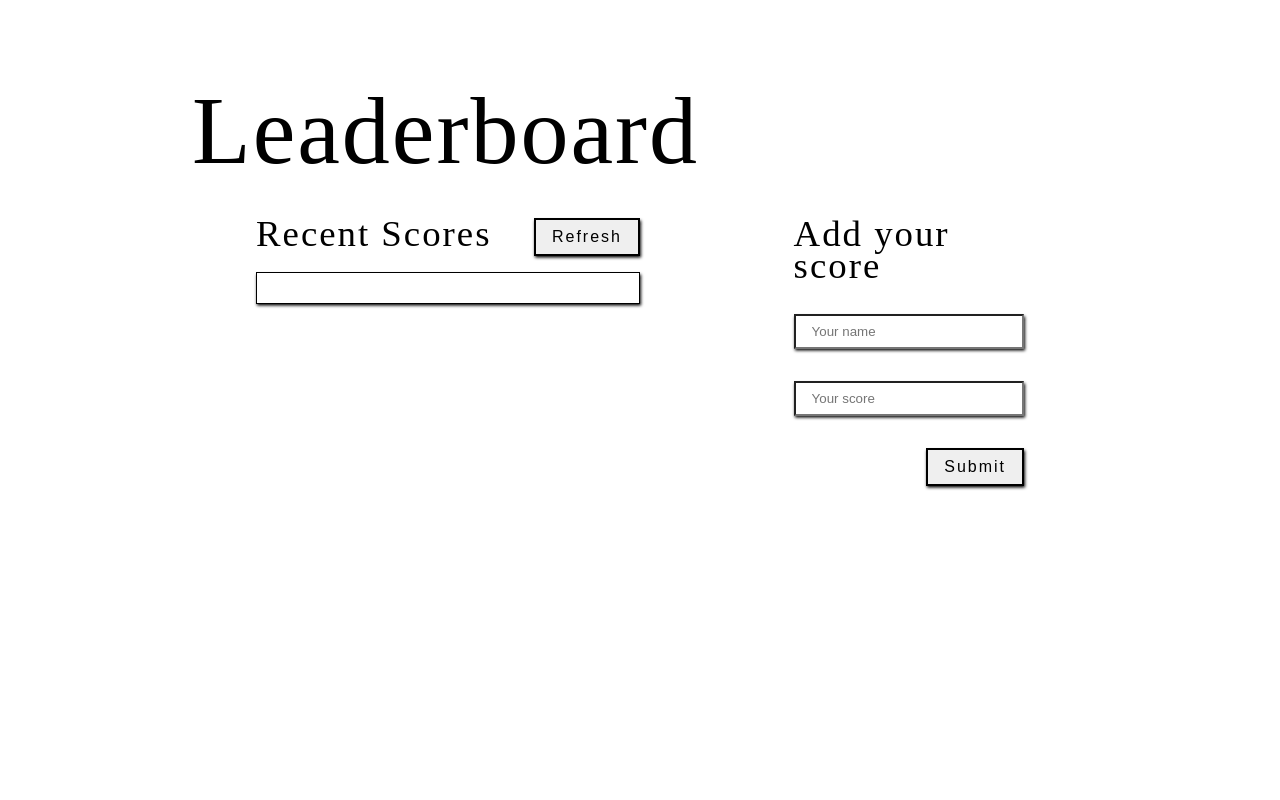
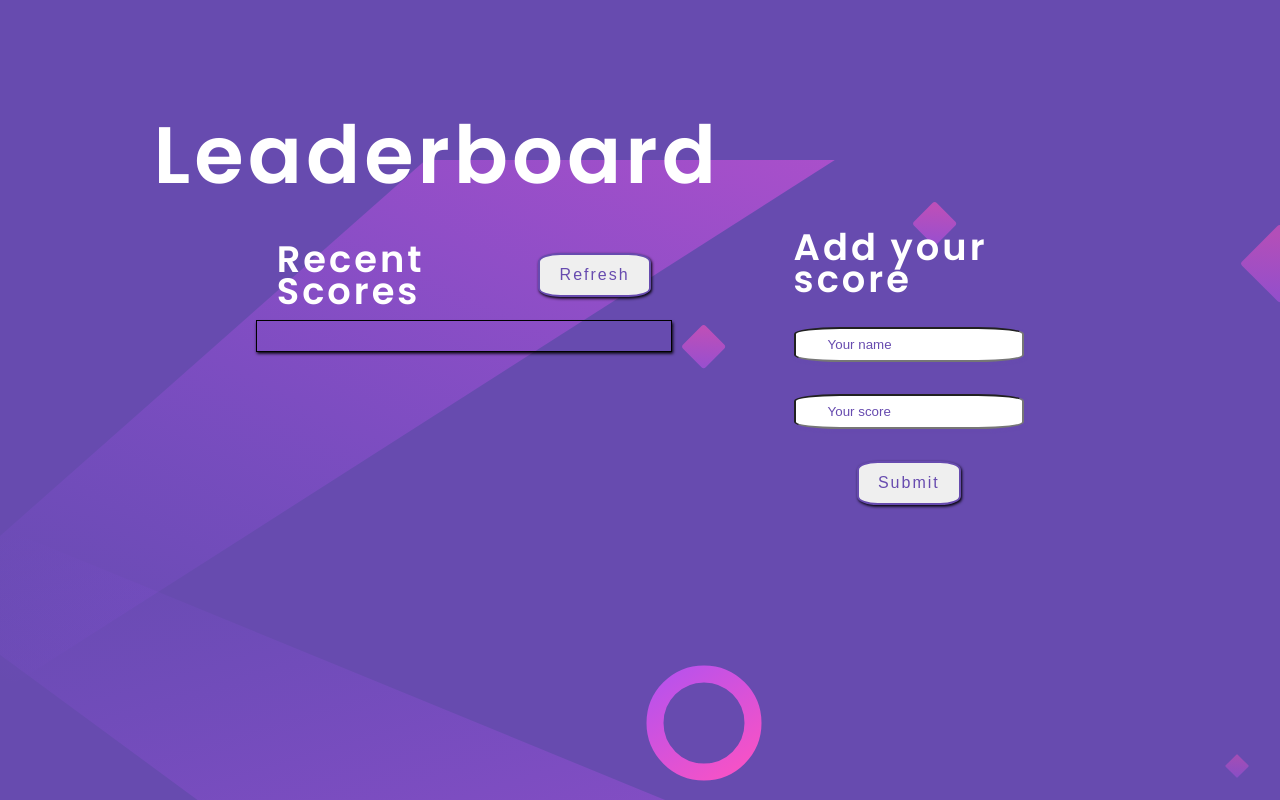
Before and after one commit to arabiu033/leaderboard, a website built with webpack: page src/index.html in a window 1280 px wide. Built offline with nearby package versions, Linux system fonts and the light colour scheme; no server answers.

Commit message:
Add some more Styling

```diff
--- a/src/index.js
+++ b/src/index.js
@@ -8,3 +8,5 @@ submitBtn.addEventListener('click', (e) => addScore(e, gameUrl));
 
 const reset = document.getElementById('reset-btn');
 reset.addEventListener('click', () => resetBtn(gameUrl));
+
+resetBtn(gameUrl);
--- a/src/modules/game.js
+++ b/src/modules/game.js
@@ -1,15 +1,16 @@
 const baseUrl = 'https://us-central1-js-capstone-backend.cloudfunctions.net/api/games/';
-const response = await fetch(baseUrl, {
-  method: 'POST',
-  headers: {
-    'Content-Type': 'application/json',
-  },
-  body: JSON.stringify({
-    name: 'unpocoloco',
-  }),
-});
+// const response = await fetch(baseUrl, {
+//   method: 'POST',
+//   headers: {
+//     'Content-Type': 'application/json',
+//   },
+//   body: JSON.stringify({
+//     name: 'unpocoloco',
+//   }),
+// });
 
-const endpoint = await response.json();
-const gameUrl = baseUrl.concat(endpoint.result.split(' ')[3], '/scores/');
+// const endpoint = await response.json();
+// alert(endpoint.result);
+const gameUrl = baseUrl.concat('NXVaV2jg5gShsu30JPu3', '/scores/');
 
 export default gameUrl;
--- a/src/modules/resteBtn.js
+++ b/src/modules/resteBtn.js
@@ -5,13 +5,10 @@ let scores;
 const resetBtn = async (gameUrl) => {
   results = await fetch(gameUrl);
   scores = await results.json();
-  list.innerHTML = '';
+  list.innerHTML = '<li><span>Names</span><em>Scores</em></li>';
   scores.result.forEach((e) => {
-    const li = document.createElement('li');
-    li.append(document.createElement('span')
-      .textContent = e.user.concat(': '),
-    document.createElement('em').textContent = e.score);
-    list.appendChild(li);
+    list.innerHTML += `<li><span>${e.user}
+      </span><em>${e.score}</em></li>`;
   });
 };
 
--- a/src/style.css
+++ b/src/style.css
@@ -1,3 +1,5 @@
+@import url('https://fonts.googleapis.com/css2?family=Open+Sans&family=Poppins:wght@400;600&display=swap');
+
 /* resets to make elements easy to style */
 * {
   padding: 0;
@@ -13,8 +15,14 @@ body {
   flex-direction: column;
   align-items: center;
   justify-content: center;
-  min-height: 70vh;
-  gap: 2rem;
+  min-height: 75vh;
+  gap: 1rem;
+  font-family: 'Poppins', sans-serif;;
+  background-image: url('./images/bg-desktop.svg');
+  background-repeat: no-repeat;
+  background-position: left -80%;
+  background-color: hsl(257, 40%, 49%);
+  color: white;
 }
 
 main {
@@ -27,7 +35,6 @@ main {
 section {
   display: flex;
   flex-direction: column;
-  gap: 1rem;
 }
 
 main section {
@@ -37,6 +44,9 @@ main section {
 section div {
   display: flex;
   justify-content: space-between;
+  padding: 3% 5%;
+  border-top-left-radius: 12px;
+  border-top-right-radius: 12px;
 }
 
 ul {
@@ -44,12 +54,16 @@ ul {
   border: 1px solid #000;
   box-shadow: 1px 1.5px 3px #000;
   min-height: 2rem;
+  overflow: auto;
+  max-height: 50vh;
 }
 
 ul li {
-  padding: 0.5rem;
+  display: flex;
+  justify-content:space-evenly;
+  padding: 0.8rem 1rem;
   font-size: 1rem;
-  letter-spacing: 2px;
+  letter-spacing: 3px;
   box-shadow: 1px 1.5px 3px #000;
 }
 
@@ -62,26 +76,36 @@ form {
   flex-direction: column;
   gap: 2rem;
   width: 30%;
+  align-self: center;
 }
 
 form input {
   position: relative;
   padding: 0.5rem 1rem;
-  box-shadow: 1px 1.5px 3px #000;
+  box-shadow: 1px 1.5px 3px hsl(257, 40%, 49%);
+  border-radius: 20%;
 }
 
 input:focus {
-  box-shadow: 1px 2.5px 3px #000;
+  box-shadow: 1px 2.5px 3px hsl(257, 40%, 49%);
+}
+
+input::placeholder {
+  color: hsl(257, 40%, 49%);
+  padding-left: 1rem;
 }
 
 button {
   width: max-content;
   align-self: flex-end;
-  padding: 0.5rem 1rem;
+  padding: 0.7rem 1.2rem;
   font-size: 1rem;
   letter-spacing: 2px;
   box-shadow: 1px 1.5px 3px #000;
-  border: 2px solid #000;
+  border: 2px solid hsl(257, 40%, 49%);
+  border-radius: 20%;
+  align-self: center;
+  color: hsl(257, 40%, 49%);
 }
 
 button:active {
@@ -94,24 +118,31 @@ button:active {
 
 header {
   align-self: flex-start;
-  margin-left: 15vw;
+  margin-left: 12vw;
 }
 
 header h1 {
-  font-size: 6rem;
-  font-weight: 500;
-  letter-spacing: 2px;
+  font-size: 5rem;
+  font-weight: 600;
+  letter-spacing: 4px;
+  color: #fff;
 }
 
 .recent,
 .add-score {
   font-size: 2.3rem;
-  font-weight: 500;
+  font-weight: 600;
   line-height: 2rem;
-  letter-spacing: 2px;
+  letter-spacing: 3px;
+  align-self: center;
 }
 
 .red::placeholder {
-  color: red;
+  color: hsl(257, 40%, 49%);
   text-align: right;
 }
+
+ul li:first-child > * {
+  font-weight: 700;
+  font-size: 1.4rem;
+}
```
Also changed, not shown: dist/6824779f0b32ead7a24a.svg (added), dist/index.bundle.js, dist/index.html, dist/runtime.bundle.js, src/images/bg-desktop.svg (added), src/index.html (line endings or trailing spaces).
